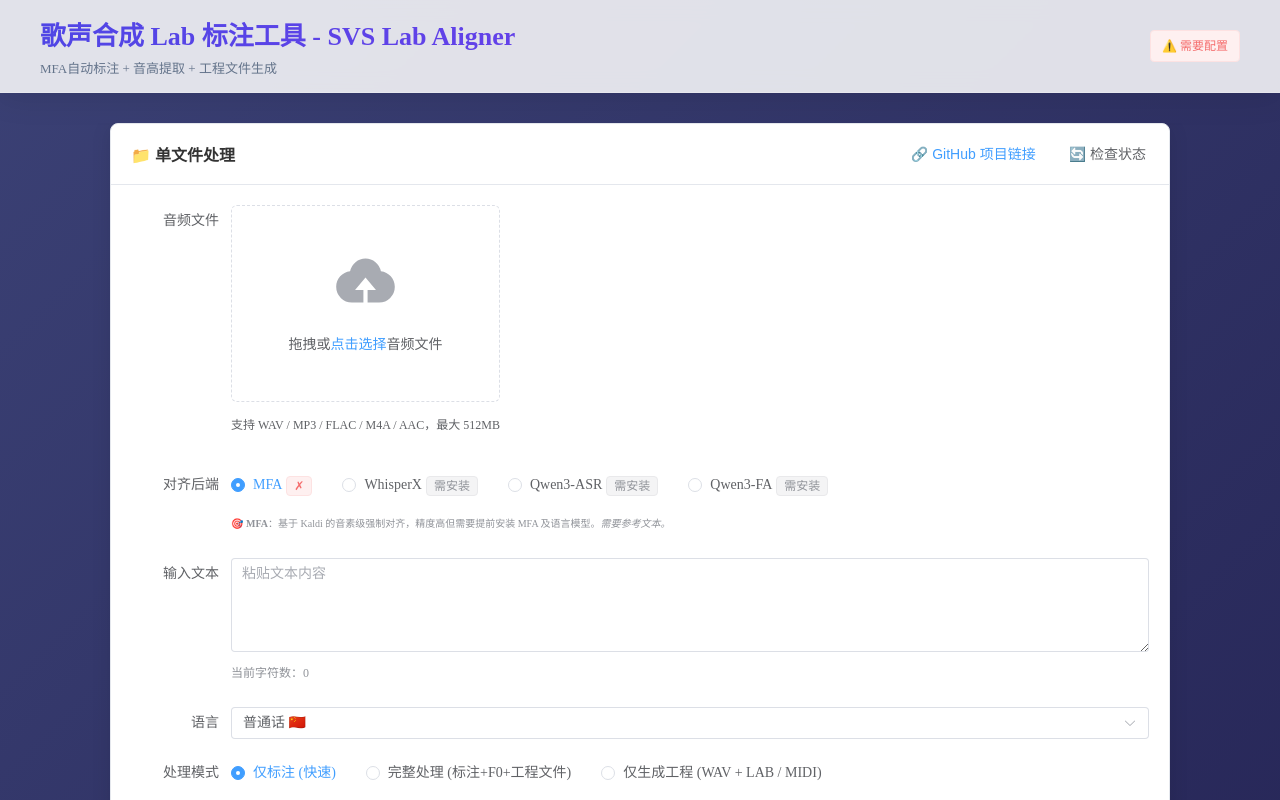
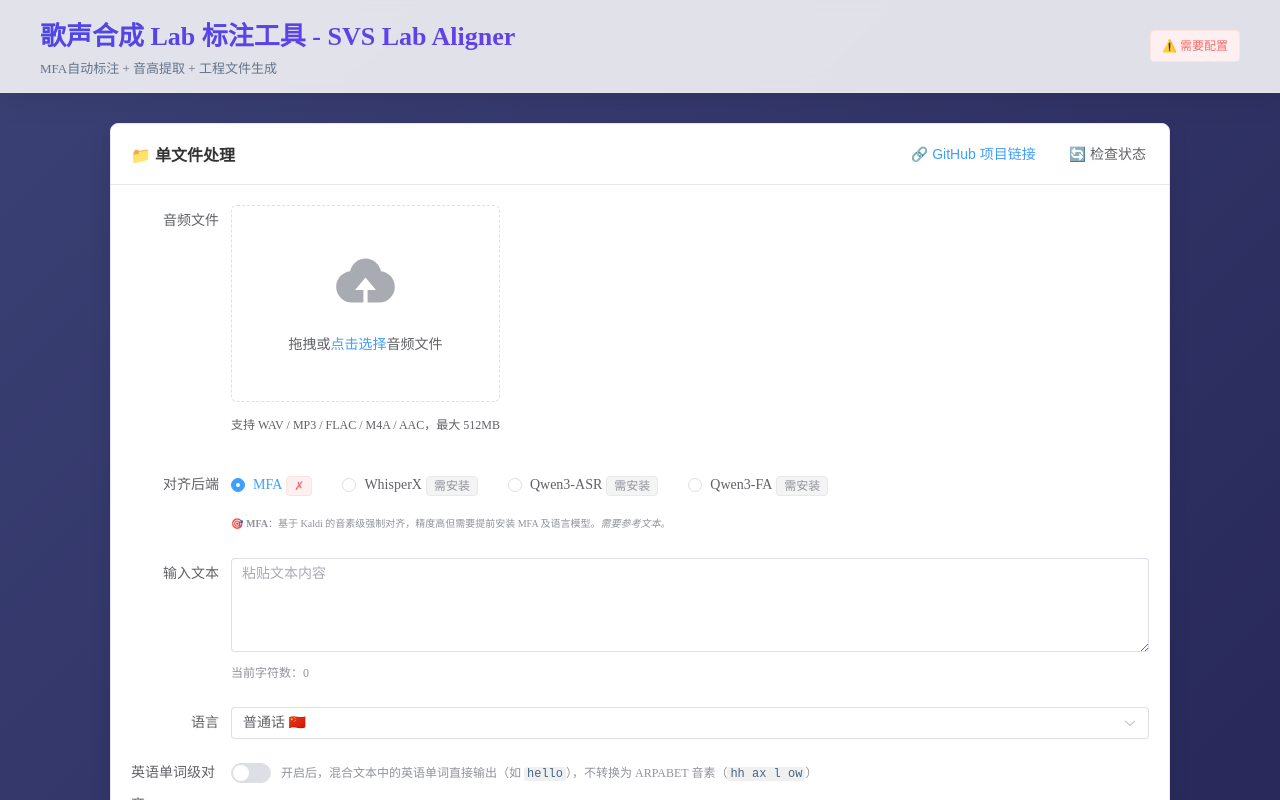
Before and after one commit to liuhua520-svg/gpt-sovits-mfa-aligner-tsubaki, a Vue app in the folder frontend/: page / in a window 1280 px wide. Shown: the top 800 px of the page. Built offline with nearby package versions, Linux system fonts and the light colour scheme; no server answers.

Commit message:
Add files via upload

```diff
--- a/frontend/src/components/MFAProcessor.vue
+++ b/frontend/src/components/MFAProcessor.vue
@@ -140,6 +140,36 @@
           </div>
         </el-form-item>
 
+        <!-- WhisperX 模型选择 -->
+        <el-form-item
+          v-if="processingMode !== 'project-only' && alignerBackend === 'whisperx'"
+          label="Whisper 模型"
+        >
+          <el-select v-model="advancedConfig.whisperx_model" style="width:240px">
+            <el-option value="large-v3"       label="large-v3（默认，最强多语言）" />
+            <el-option value="large-v3-turbo" label="large-v3-turbo（快速版 v3）" />
+            <el-option value="large-v2"       label="large-v2（上一代）" />
+            <el-option value="medium"         label="medium（中等）" />
+            <el-option value="small"          label="small（轻量）" />
+            <el-option value="base"           label="base（极轻）" />
+            <el-option value="tiny"           label="tiny（最轻，精度最低）" />
+          </el-select>
+          <div class="help-text" style="margin-top:6px">
+            <small v-if="advancedConfig.whisperx_model === 'large-v3'">
+              🌟 <strong>large-v3</strong>：最新 Whisper 大模型，多语言识别精度最优，推荐用于中日韩语歌声对齐。首次使用将自动下载约 3 GB 权重。
+            </small>
+            <small v-else-if="advancedConfig.whisperx_model === 'large-v3-turbo'">
+              ⚡ <strong>large-v3-turbo</strong>：v3 的蒸馏加速版，速度约为 v3 的 3×，精度略低。适合显存不足或需快速出结果的场景。
+            </small>
+            <small v-else-if="advancedConfig.whisperx_model === 'large-v2'">
+              🔵 <strong>large-v2</strong>：上一代大模型，稳定可靠。若 large-v3 遇到兼容性问题可回退至此。
+            </small>
+            <small v-else>
+              ⚠️ 小模型（medium/small/base/tiny）速度快但识别精度明显下降，仅建议在快速测试或硬件严格受限时使用。
+            </small>
+          </div>
+        </el-form-item>
+
 		<!-- LAB / MIDI 单文件上传（仅 project-only 模式） -->
 		<el-form-item v-if="processingMode === 'project-only'" label="LAB / MIDI 文件">
 		  <el-upload
@@ -213,6 +243,17 @@
             <el-option label="韩语 🇰🇷" value="kor" />
             <el-option label="粤语 🇭🇰" value="yue" />
           </el-select>
+        </el-form-item>
+
+        <!-- 英语单词级对齐：仅当语言非日语时显示 -->
+        <el-form-item
+          v-if="processingMode !== 'project-only' && formData.language !== 'jpn'"
+          label="英语单词级对齐"
+        >
+          <el-switch v-model="englishWordAlign" />
+          <span class="option-hint">
+            开启后，混合文本中的英语单词直接输出（如&nbsp;<code>hello</code>），不转换为 ARPABET 音素（<code>hh&nbsp;ax&nbsp;l&nbsp;ow</code>）
+          </span>
         </el-form-item>
 
         <el-form-item label="处理模式">
@@ -553,6 +594,7 @@
                     <li v-if="result.config.f0_method === 'crepe'">CREPE 模型: {{ result.config.crepe_model }}</li>
                     <li v-if="result.config.f0_method === 'crepe' || result.config.f0_method === 'rmvpe'">运行设备: {{ result.config.f0_device }}</li>
                     <li v-if="result.config.aligner_device !== undefined">对齐设备: {{ result.config.aligner_device }}</li>
+                    <li v-if="result.whisperxModel">Whisper 模型: {{ result.whisperxModel }}</li>
                     <li>精度: {{ result.config.use_double_precision ? '双精度 (Float64)' : '单精度 (Float32)' }}</li>
                   </ul>
                 </el-col>
@@ -750,6 +792,7 @@ interface AdvancedConfig {
   f0_method: 'dio' | 'harvest' | 'crepe' | 'rmvpe'
   f0_device: 'auto' | 'cpu' | 'cuda'
   aligner_device: 'auto' | 'cpu' | 'cuda'  // WhisperX / Qwen3 对齐工具运行设备
+  whisperx_model: string                    // WhisperX Whisper 模型选择
   crepe_model: 'full' | 'tiny'
   precision: 'single' | 'double'
   f0_smooth: boolean
@@ -788,6 +831,7 @@ interface SystemStatus {
 
 // 核心表单与模式状态（合并唯一声明）
 const processingMode = ref<ProcessingMode>('mfa-only')
+const englishWordAlign = ref<boolean>(false)  // 英语单词级对齐（不做 ARPABET 音素拆分）
 const alignerBackend = ref<string>('mfa')   // 对齐后端选择
 const alignerStatus = ref<Record<string, any>>({
   whisperx:      { available: false, message: '检查中...' },
@@ -814,6 +858,7 @@ const advancedConfig = ref<AdvancedConfig>({
   f0_method: 'dio',
   f0_device: 'auto',
   aligner_device: 'auto',
+  whisperx_model: 'large-v3',
   crepe_model: 'full',
   precision: 'double',
   f0_smooth: true,
@@ -1027,6 +1072,7 @@ const normalizeResult = (payload: any) => {
     projectPath,
     projectFormat: payload?.project_format || payload?.projectFormat || formData.value.outputFormat,
     segments: payload?.segments || 0,
+    whisperxModel: alignerBackend.value === 'whisperx' ? advancedConfig.value.whisperx_model : undefined,
     config: payload?.config || {
       bpm: advancedConfig.value.bpm,
       base_pitch: advancedConfig.value.base_pitch,
@@ -1326,6 +1372,8 @@ if (processingMode.value === 'project-only') {
     formDataObj.append('language', formData.value.language)
     formDataObj.append('aligner_backend', alignerBackend.value)
     formDataObj.append('aligner_device', advancedConfig.value.aligner_device)
+    formDataObj.append('whisperx_model', advancedConfig.value.whisperx_model)
+    formDataObj.append('english_word_align', (englishWordAlign.value && formData.value.language !== 'jpn').toString())
 
     if (processingMode.value === 'full') {
       formDataObj.append('format', formData.value.outputFormat)
@@ -1578,6 +1626,21 @@ const newProcess = () => {
   margin-top: 6px;
 }
 
+.option-hint {
+  margin-left: 10px;
+  color: #909399;
+  font-size: 12px;
+  line-height: 1.5;
+}
+
+.option-hint code {
+  background: #f0f0f0;
+  border-radius: 3px;
+  padding: 0 3px;
+  font-family: monospace;
+  color: #476582;
+}
+
 .pitch-input-group {
   display: flex;
   gap: 10px;
```
Also changed, not shown: 4 other files (tests, documents, lock files or other folders).
